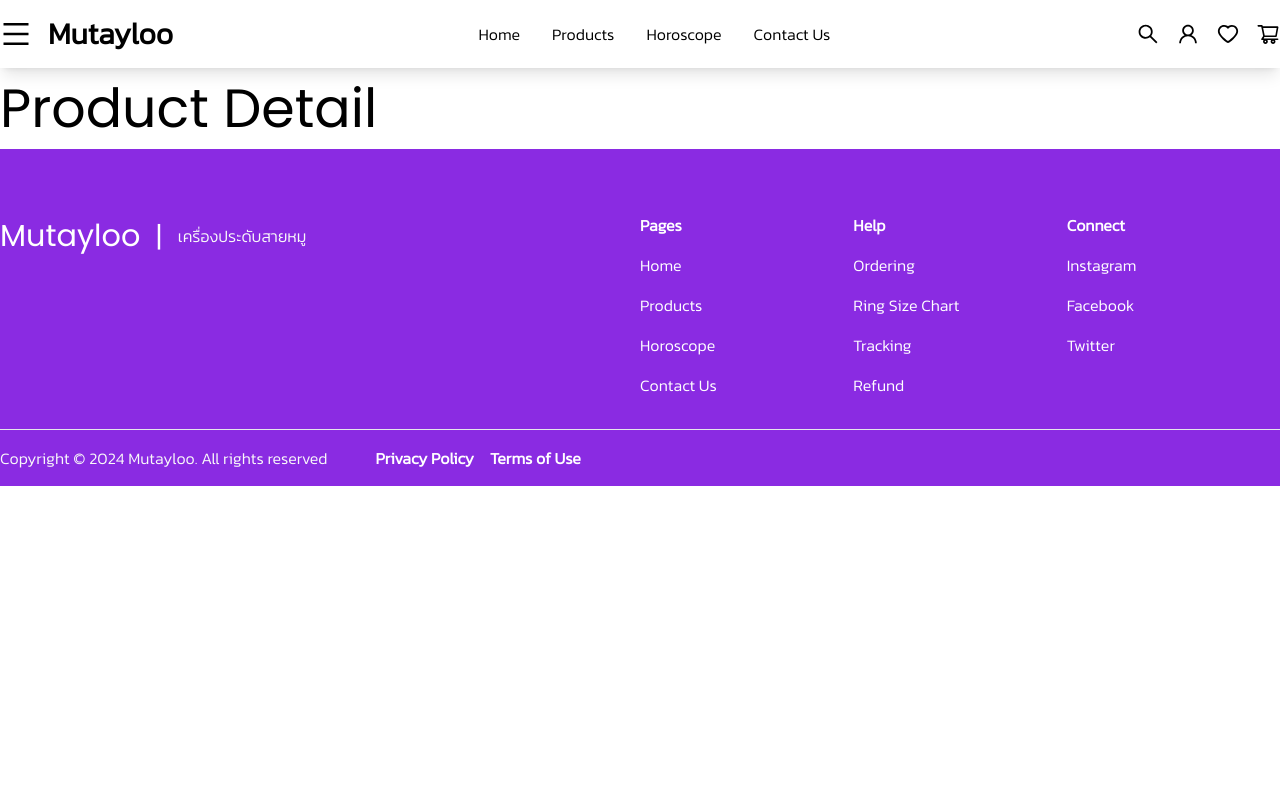
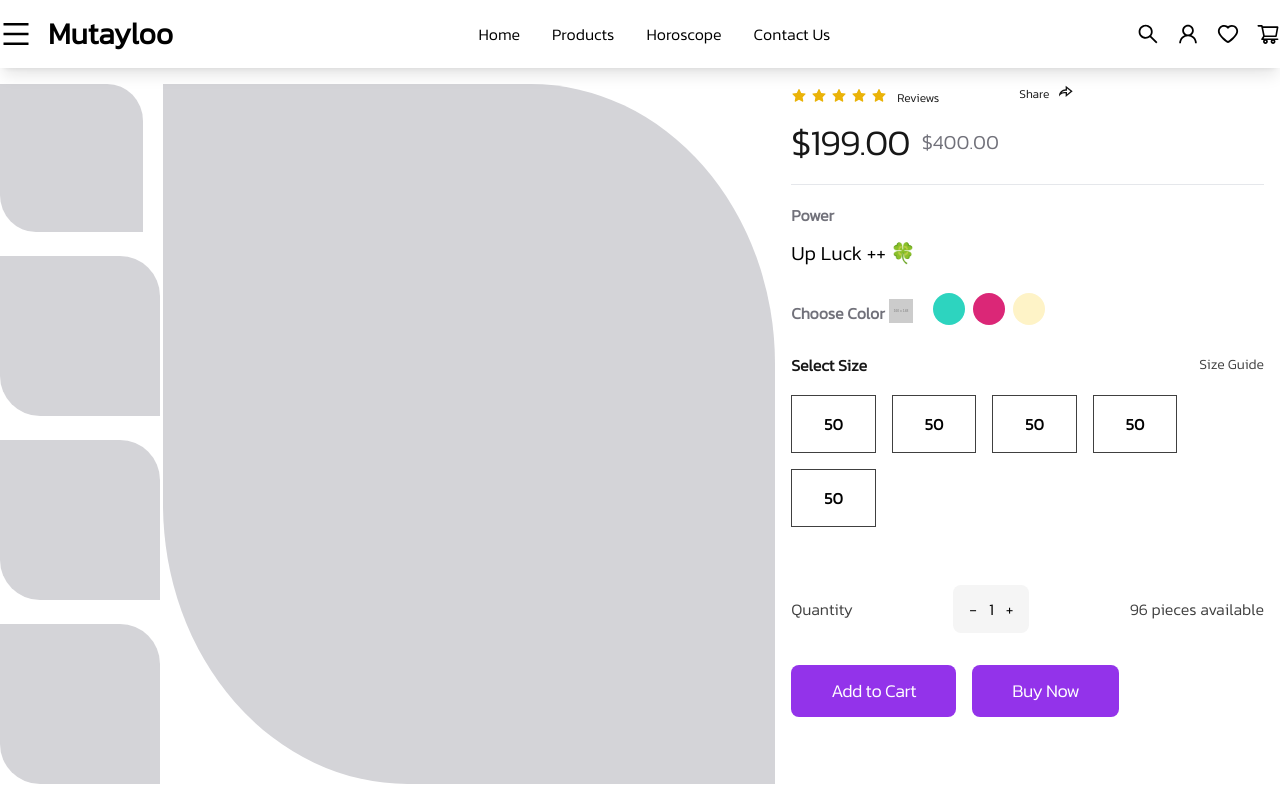
Before and after one commit to jsd7-9qboil/mutayloo, a React (Vite) app in the folder frontend/: page /product-detail in a window 1280 px wide. Shown: the top 800 px of the page. Built offline with nearby package versions, Linux system fonts and the light colour scheme.

Commit message:
edit product

```diff
--- a/frontend/src/pages/product-detail/ProductDetail.jsx
+++ b/frontend/src/pages/product-detail/ProductDetail.jsx
@@ -1,9 +1,146 @@
 import React from "react";
+import { AiFillStar } from "react-icons/ai";
+import { RiShareForwardLine } from "react-icons/ri";
 
 export const ProductDetail = () => {
   return (
     <div>
-      <h1>Product Detail</h1>
+      <section className="container py-4">
+        <div className="self-stretch">
+          <div className="flex gap-5 flex-col lg:flex-row lg:gap-0">
+            <div className="flex flex-col w-full lg:w-[59%]">
+              <div className="grow justify-between mt-8 lg:mt-0 lg:max-w-full">
+                <div className="flex gap-5 flex-col lg:flex-row lg:gap-0">
+                  <div className="flex flex-col w-full lg:w-[19%]">
+                    <div className="flex flex-col grow justify-between self-stretch mt-5 lg:mt-0">
+                      <div className="shrink-0 rounded-tr-[25%] rounded-bl-[25%] bg-zinc-300 h-[148px]"></div>
+                      <div className="shrink-0 mt-6 w-40 h-40 rounded-tr-[25%] rounded-bl-[25%] bg-zinc-300"></div>
+                      <div className="shrink-0 mt-6 w-40 h-40 rounded-tr-[25%] rounded-bl-[25%] bg-zinc-300"></div>
+                      <div className="shrink-0 mt-6 w-40 h-40 rounded-tr-[25%] rounded-bl-[25%] bg-zinc-300"></div>
+                    </div>
+                  </div>
+                  <div className="flex flex-col ml-0 lg:ml-5 w-full lg:w-[81%]">
+                    <div className="shrink-0 mx-auto max-w-full rounded-tr-[40%] rounded-bl-[40%] bg-zinc-300 h-[400px] sm:h-[500px] lg:h-[700px] w-full lg:w-[700px] mt-5 lg:mt-0"></div>
+                  </div>
+                </div>
+              </div>
+            </div>
+            <div className="flex flex-col ml-0 lg:ml-5 w-full lg:w-[41%]">
+              <div className="flex flex-col grow self-stretch pb-20 mt-8 lg:mt-0">
+                <div className="flex flex-col px-4 pb-4">
+                  <div className="flex flex-col pb-6 whitespace-nowrap border-b border-gray-200 border-solid">
+                    <div className="flex gap-0 justify-between text-xs leading-5 text-neutral-900 flex-wrap">
+                      <div className="flex gap-2.5 self-start mt-1">
+                        <div className="flex space-x-1">
+                          <AiFillStar className="text-yellow-500 w-4 h-4" />
+                          <AiFillStar className="text-yellow-500 w-4 h-4" />
+                          <AiFillStar className="text-yellow-500 w-4 h-4" />
+                          <AiFillStar className="text-yellow-500 w-4 h-4" />
+                          <AiFillStar className="text-yellow-500 w-4 h-4" />
+                        </div>
+                        <div>Reviews</div>
+                      </div>
+                      <div className="flex flex-1 gap-2 pl-0 lg:pl-20 flex-wrap">
+                        <div>Share</div>
+                        <div>
+                          <RiShareForwardLine className="w-4 h-4" />
+                        </div>
+                      </div>
+                    </div>
+                    <div className="flex gap-3 mt-4 font-medium flex-wrap">
+                      <div className="text-4xl tracking-tight leading-9 text-neutral-900">
+                        $199.00
+                      </div>
+                      <div className="my-auto text-xl leading-7 text-zinc-500">
+                        $400.00
+                      </div>
+                    </div>
+                  </div>
+                  <div className="self-start mt-4 text-base font-semibold leading-7 text-zinc-500">
+                    Power
+                  </div>
+                  <div className="self-start mt-2 text-xl font-medium leading-8 text-black">
+                    Up Luck ++ 🍀
+                  </div>
+                  <div className="flex gap-5 justify-between self-start mt-6">
+                    <div className="flex gap-1 self-start mt-1.5 text-base font-semibold leading-7 text-zinc-500">
+                      <div>Choose Color</div>
+                      <img
+                        loading="lazy"
+                        src="https://placehold.co/160x148"
+                        className="shrink-0 self-start w-6 aspect-square"
+                      />
+                    </div>
+                    <div className="flex gap-2 justify-center">
+                      <div className="shrink-0 w-8 h-8 bg-teal-400 rounded-full"></div>
+                      <div className="shrink-0 w-8 h-8 bg-pink-600 rounded-full"></div>
+                      <div className="shrink-0 w-8 h-8 bg-amber-100 rounded-full"></div>
+                    </div>
+                  </div>
+                  <div className="flex gap-1 justify-between mt-6 flex-wrap">
+                    <div className="text-base font-semibold leading-7 text-neutral-900">
+                      Select Size
+                    </div>
+                    <div className="text-sm font-medium leading-7 text-neutral-700">
+                      Size Guide
+                    </div>
+                  </div>
+                  <div className="flex gap-4 pr-5 lg:pr-20 mt-4 text-base font-semibold leading-7 text-black whitespace-nowrap flex-wrap">
+                    <div className="flex flex-col justify-center">
+                      <div className="justify-center px-8 py-3.5 border border-solid border-neutral-700">
+                        50
+                      </div>
+                    </div>
+                    <div className="flex flex-col justify-center">
+                      <div className="justify-center px-8 py-3.5 border border-solid border-neutral-700">
+                        50
+                      </div>
+                    </div>
+                    <div className="flex flex-col justify-center">
+                      <div className="justify-center px-8 py-3.5 border border-solid border-neutral-700">
+                        50
+                      </div>
+                    </div>
+                    <div className="flex flex-col justify-center">
+                      <div className="justify-center px-8 py-3.5 border border-solid border-neutral-700">
+                        50
+                      </div>
+                    </div>
+                    <div className="flex flex-col justify-center">
+                      <div className="justify-center px-8 py-3.5 border border-solid border-neutral-700">
+                        50
+                      </div>
+                    </div>
+                  </div>
+                </div>
+                <div className="flex flex-col px-4 py-8 mt-2.5">
+                  <div className="flex gap-5 justify-between items-center flex-wrap">
+                    <div className="self-stretch my-auto text-base leading-7 text-center text-neutral-700">
+                      Quantity
+                    </div>
+                    <div className="flex justify-center items-center self-stretch px-4 py-3 rounded-lg bg-neutral-100 gap-3">
+                      <button>-</button>
+                      <button>1</button>
+                      <button>+</button>
+                    </div>
+                    <div className="self-stretch my-auto text-base leading-7 text-center text-neutral-700">
+                      96 pieces available
+                    </div>
+                  </div>
+                  <div className="flex gap-4 pr-5 lg:pr-20 mt-8 text-lg font-medium tracking-tight leading-8 text-center text-white flex-wrap">
+                    <div className="justify-center px-10 py-2.5 bg-purple-600 rounded-lg">
+                      Add to Cart
+                    </div>
+                    <div className="justify-center px-10 py-2.5 bg-purple-600 rounded-lg">
+                      Buy Now
+                    </div>
+                  </div>
+                </div>
+              </div>
+            </div>
+          </div>
+        </div>
+      </section>
     </div>
   );
 };
```
